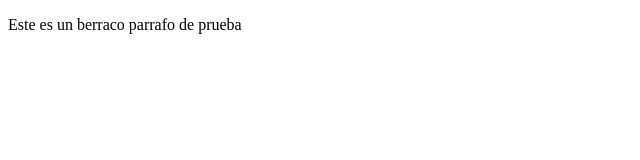
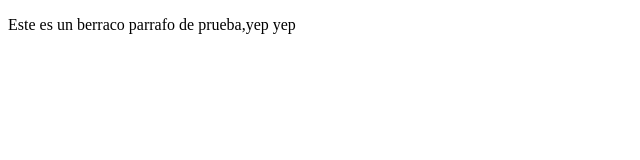
Before and after one commit to felipesd9/proyectoCursoPre, a plain HTML site: page index.html in a window 1280 px wide. Shown: the full height of the page, 0-640 px from the left. Drawn offline with Linux system fonts and the light colour scheme.

```diff
--- a/index.html
+++ b/index.html
@@ -8,7 +8,7 @@
 </head>
 <body>
     <p>
-        Este es un berraco parrafo de prueba
+        Este es un berraco parrafo de prueba,yep yep
     </p>
 </body>
 </html>
```
